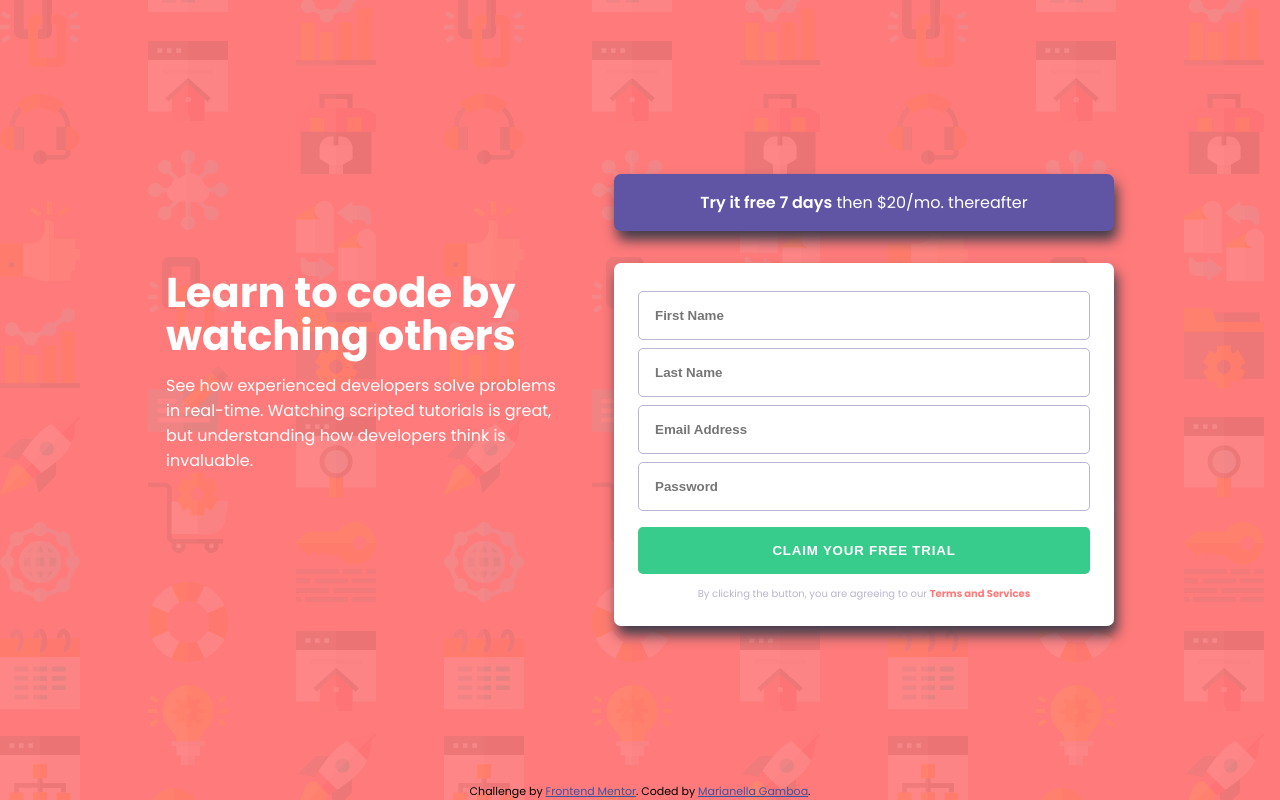
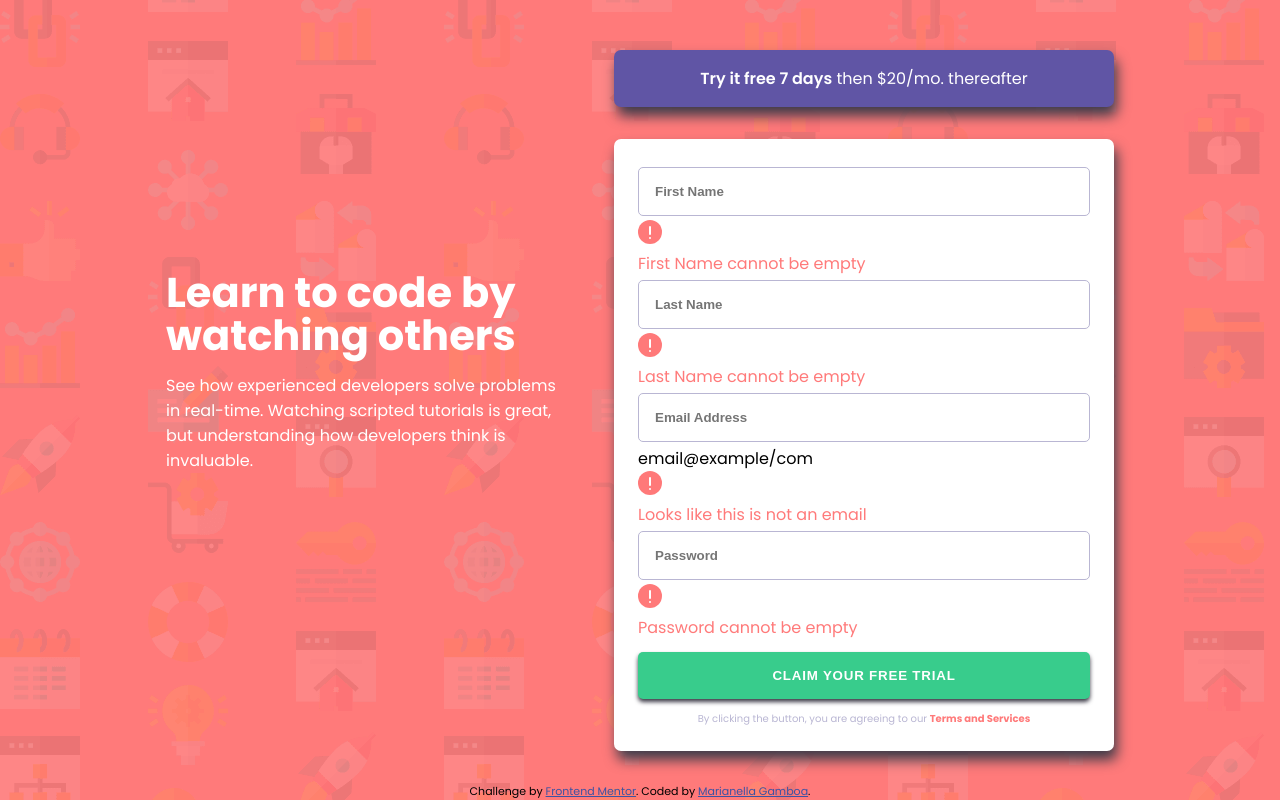
Before and after one commit to Marianellag1/sign-up-form-component, a plain HTML site: page index.html in a window 1280 px wide. Drawn offline with Linux system fonts and the light colour scheme.

Commit message:
forgot error msg. will add and edit as needed.

```diff
--- a/assets/css/style.css
+++ b/assets/css/style.css
@@ -49,7 +49,7 @@ body {
 }
 
 .wrapper .left {
-    width: 300px;
+    width: 400px;
 }
 
 .wrapper .left h1 {
@@ -88,14 +88,7 @@ body {
     border-radius: 7px;
     background-color: var(--white);
     padding: 1.5rem;
-    /* needs shadow box at bottom !!! */
 }
-
-/* .wrapper .left form {
-    display: flex;
-    flex-direction: column;
-    align-items: center;
-} */
 
 .wrapper .left input {
     width: 100%;
@@ -108,6 +101,7 @@ body {
 }
 
 .wrapper .left button {
+    box-shadow: 0px 3px 4px var(--dark-blue);
     cursor: pointer;
     border: none;
     border-radius: 5px;
@@ -120,6 +114,18 @@ body {
     letter-spacing: .05rem;
     font-weight: 600;
 }
+
+.wrapper .left button:hover {
+    background-color: hsl(154, 72%, 66%);
+}
+
+.wrapper .left .error {
+    color: var(--red);
+}
+
+/* .wrapper .left .example {
+
+} */
 
 .wrapper .left .terms {
     color: var(--grayish-blue);
--- a/assets/js/script.js
+++ b/assets/js/script.js
@@ -1,4 +1,6 @@
-// // alert("hello world");//works
+// console.log("hello world");//works
+const submit = document.querySelector(".submit");//button
+const input = document.querySelector("input");//hopefully all input
 
 // // all input
 // let password = document.getElementById("exampleInputPassword1");
--- a/index.html
+++ b/index.html
@@ -39,6 +39,10 @@
             id="first"
             placeholder="First Name"
             required>
+            <label for="">
+              <img src="./images/icon-error.svg" alt="">
+            </label>
+            <p class="error">First Name cannot be empty</p>
 
             <input
             type="text"
@@ -46,12 +50,22 @@
             id="last"
             placeholder="Last Name"
             required>
+            <label for="">
+              <img src="./images/icon-error.svg" alt="">
+            </label>
+            <p class="error">Last Name cannot be empty</p>
+
             <input
             type="email"
             name="email"
             id="email"
             placeholder="Email Address"
             required>
+            <p class="example">email@example/com</p>
+            <label for="">
+              <img src="./images/icon-error.svg" alt="">
+            </label>
+            <p class="error">Looks like this is not an email</p>
 
             <input
             type="password"
@@ -59,6 +73,10 @@
             id="password"
             placeholder="Password"
             required>
+            <label for="">
+              <img src="./images/icon-error.svg" alt="">
+            </label>
+            <p class="error">Password cannot be empty</p>
 
             <button
             type="submit"
@@ -82,6 +100,7 @@
       Coded by <a href="#">Marianella Gamboa</a>.
     </p>
   </footer>
+  <script src="./assets/js/script.js"></script>
 </body>
 
 </html>
```
